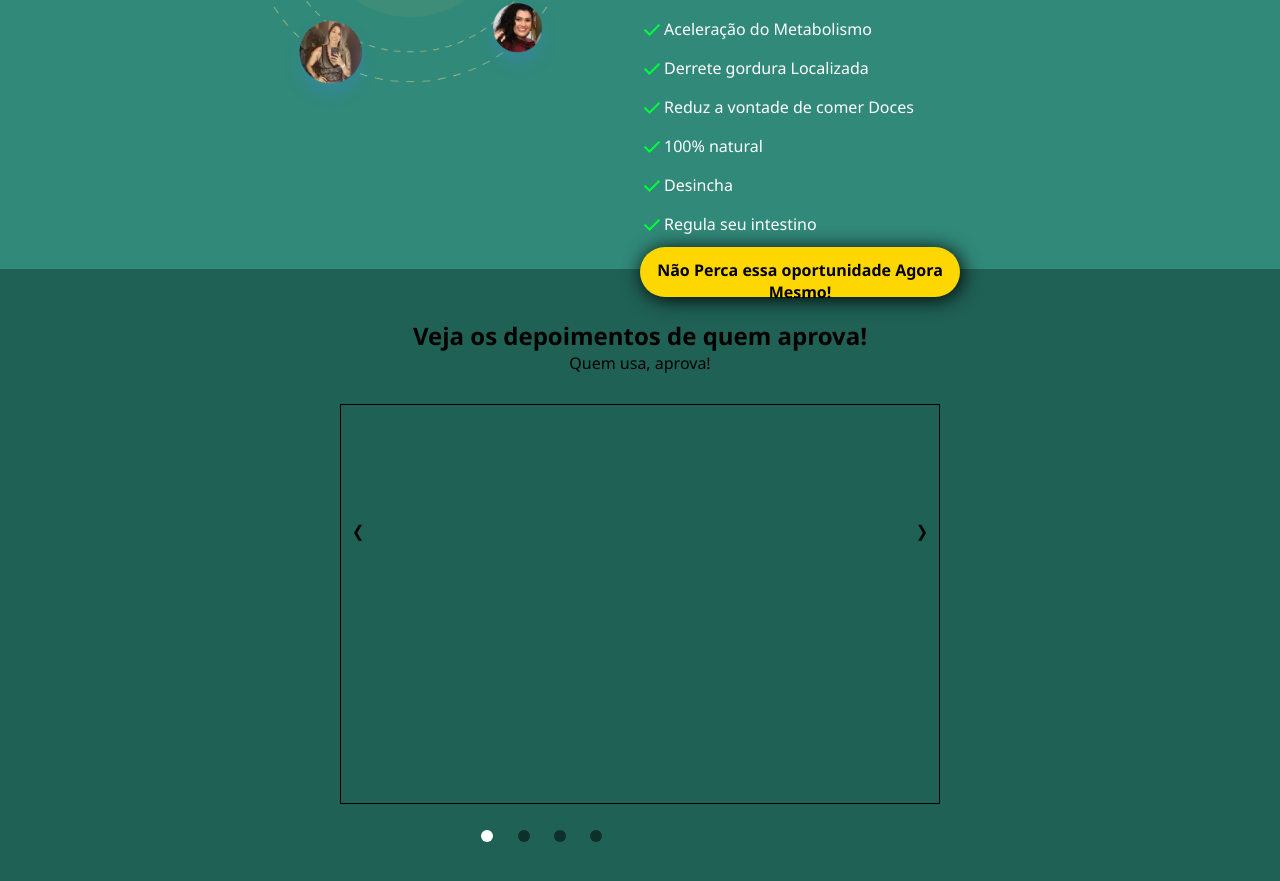
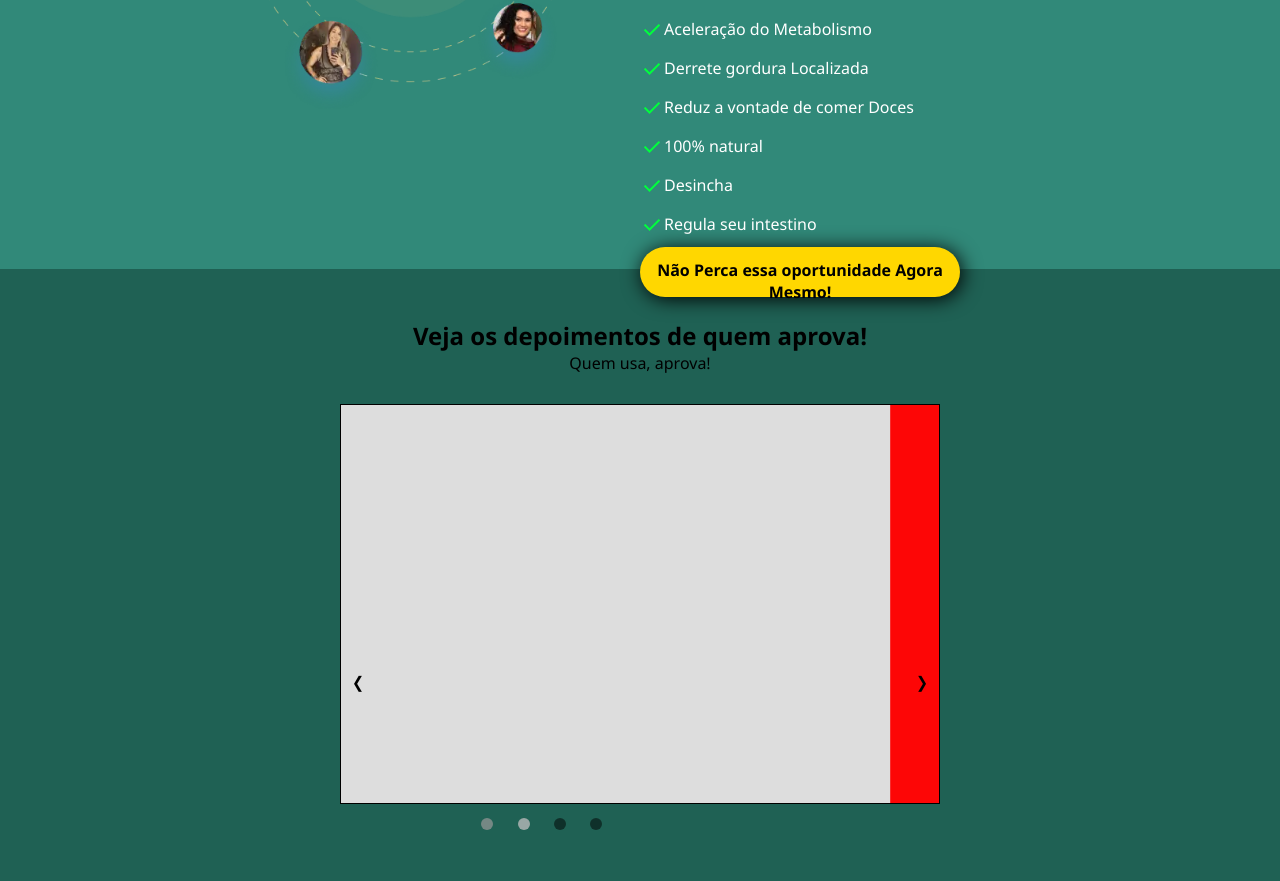
Before and after one commit to barbosajuao/freela, a plain HTML site: page land-page/pages/index.html in a window 1280 px wide. Shown: the part 5980-6861 px from the top of the page. Drawn offline with nearby package versions, Linux system fonts and the light colour scheme.

Commit message:
sfsfsfsf

```diff
--- a/land-page/css/Stilo.css
+++ b/land-page/css/Stilo.css
@@ -629,8 +629,10 @@ span{
     overflow: hidden;   /* aculta o que passa do container */
 }
 .slider-wrapper{
+    height: 100%;
     display: flex;
     transition: transform 0.5s ease-in-out; /* ver outras opcoes */
+    background-color: #ec0102;
 }
 .slider {
     min-width: 100%;
@@ -646,7 +648,7 @@ span{
     width: 40px;
     height: 40px;
     z-index: 1;
-    margin-top: 15%;
+    margin-top: -20%;
     border-radius: 50%;
     line-height: 40px;
     cursor: pointer;
@@ -679,7 +681,7 @@ span{
     text-align: center;
 
     position: absolute;
-    margin-top: 420px;
+    margin-top: 10px;
     z-index: 1;
 }
 
@@ -689,15 +691,36 @@ span{
     height: 12px;
     margin: 0 10px;
     background-color: rgba(0, 0, 0, 0.5);
-     border-radius: 50%;
+    border-radius: 50%;
     cursor: pointer;
     transition: background-color 0.3s;
 
 }
-#primeiro{
+.ponto.ativado{
     background-color: white;
 }
 
 .ponto:hover{
     background-color: white;
 }
+
+#slider1 {
+    min-width: 100%;
+    height: 100%;
+    background-color: #ddd; /* Cor de fundo apenas para visualização */
+}
+#slider2 {
+    min-width: 100%;
+    height: 100%;
+    background-color: #fd0606; /* Cor de fundo apenas para visualização */
+}
+#slider3 {
+    min-width: 100%;
+    height: 100%;
+    background-color: #654ddddd; /* Cor de fundo apenas para visualização */
+}
+#slider4 {
+   min-width: 100%;
+   height: 100%;
+   background-color: #dd654ddd; /* Cor de fundo apenas para visualização */
+}
--- a/land-page/js/slider.js
+++ b/land-page/js/slider.js
@@ -1,9 +1,75 @@
-document.addEventListener(`DOMContentLoaded`, function() {
-
-    var valorindex = 0
-    var slider = window.documentElement.querySelectorAll(`.slider`)
-    var ponto = window.documentElement.querySelectorAll(`.ponto`)
-    var totalslider = slider.length
 
 
-})
+
+
+
+
+
+
+                            /* aguarda o carregamento da pagina */
+document.addEventListener('DOMContentLoaded', function() {
+    var sliderWrapper = document.querySelector('.slider-wrapper');
+    var slides = document.querySelectorAll('.slider');
+    var dots = document.querySelectorAll('.ponto');
+    var currentIndex = 0;
+    var autoSlideInterval = 5000; // Tempo em milissegundos (3000ms = 3 segundos)
+
+    function showSlide(index) {
+        // Calcula o deslocamento necessário para o slide atual
+        var offset = -index * 100 + '%';
+        sliderWrapper.style.transform = 'translateX(' + offset + ')';
+
+        // Atualiza as bolinhas
+
+
+
+
+        dots.forEach(function(dots) {
+           dots.classList.remove('ativado');
+        });
+
+
+
+        dots[index].classList.add('ativado');
+        currentIndex = index;
+
+
+
+
+    }
+
+
+
+    // Navegação pelas setas
+    document.querySelector('.voltar').addEventListener('click', function() {
+        var nextIndex = (currentIndex > 0) ? currentIndex - 1 : slides.length - 1;
+        showSlide(nextIndex);
+    });
+
+
+
+    document.querySelector('.proximo').addEventListener('click', function() {
+        var nextIndex = (currentIndex < slides.length - 1) ? currentIndex + 1 : 0;
+        showSlide(nextIndex);
+    });
+
+
+
+
+
+    // Navegação pelas bolinhas
+    dots.forEach(function(ponto, index) {
+        ponto.addEventListener('click', function() {
+            showSlide(index);
+        });
+    });
+
+    // Exibe o primeiro slide ao carregar
+    showSlide(0);
+
+    // rolagem automatica
+    setInterval(function() {
+        var nextIndex = (currentIndex < slides.length - 1) ? currentIndex + 1 : 0;
+        showSlide(nextIndex);
+    }, autoSlideInterval);
+});
--- a/land-page/pages/index.html
+++ b/land-page/pages/index.html
@@ -463,7 +463,7 @@
 
                     <!-- indicadores bolinhas -->
                     <div class="indicadores">
-                        <span id="primeiro" class="ponto"></span>
+                        <span class="ponto ativado"></span>
                         <span class="ponto"></span>
                         <span class="ponto"></span>
                         <span class="ponto"></span>
--- a/slider-carrosel-bolinhas/script.js
+++ b/slider-carrosel-bolinhas/script.js
@@ -21,9 +21,14 @@ document.addEventListener('DOMContentLoaded', function() {
         document.querySelector('.slider-wrapper').style.transform = 'translateX(' + offset + ')';
 
         // Atualiza as bolinhas
+
+
         dots.forEach(function(dot) {
             dot.classList.remove('active');
         });
+
+
+
         dots[index].classList.add('active');
     }
 
```
